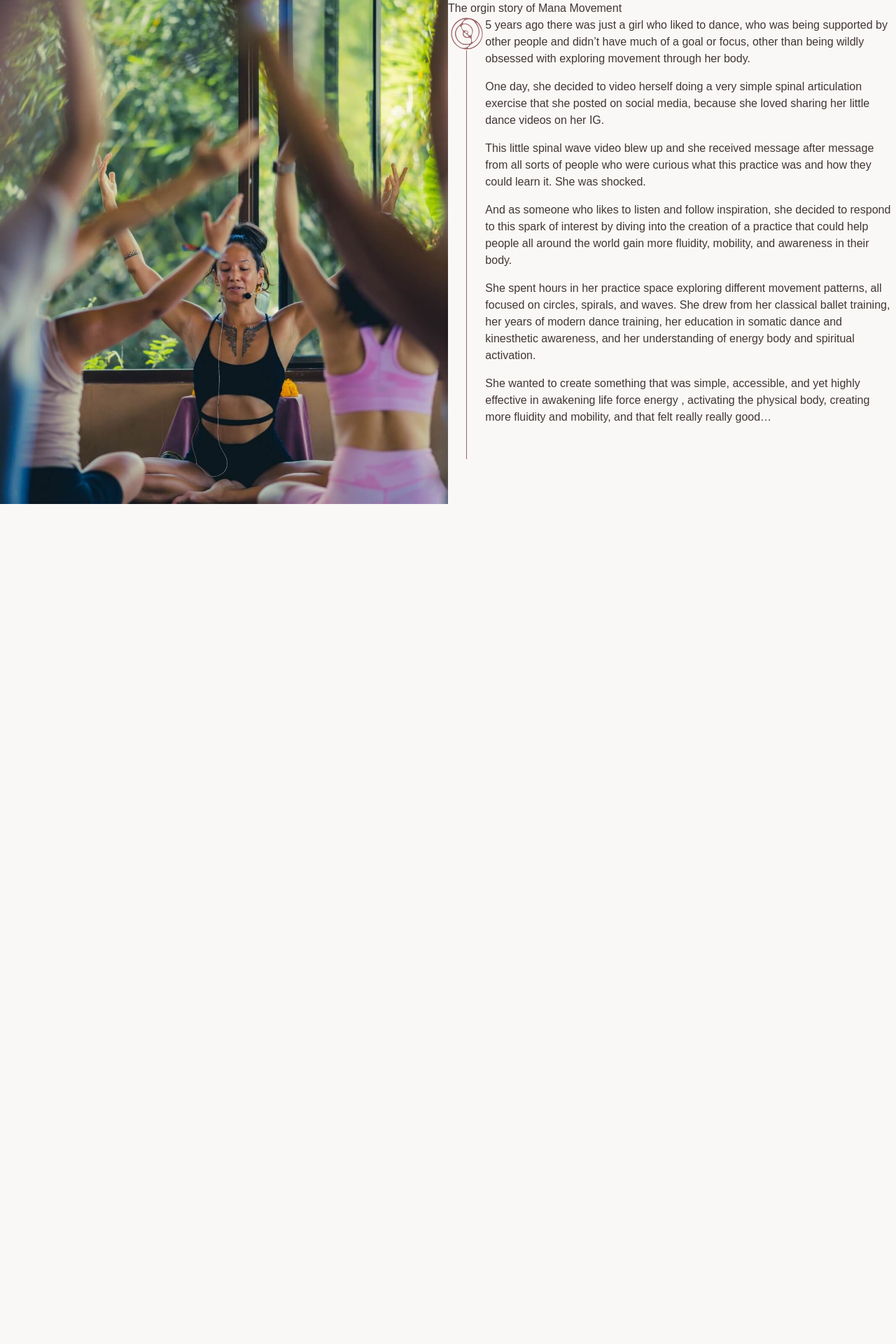
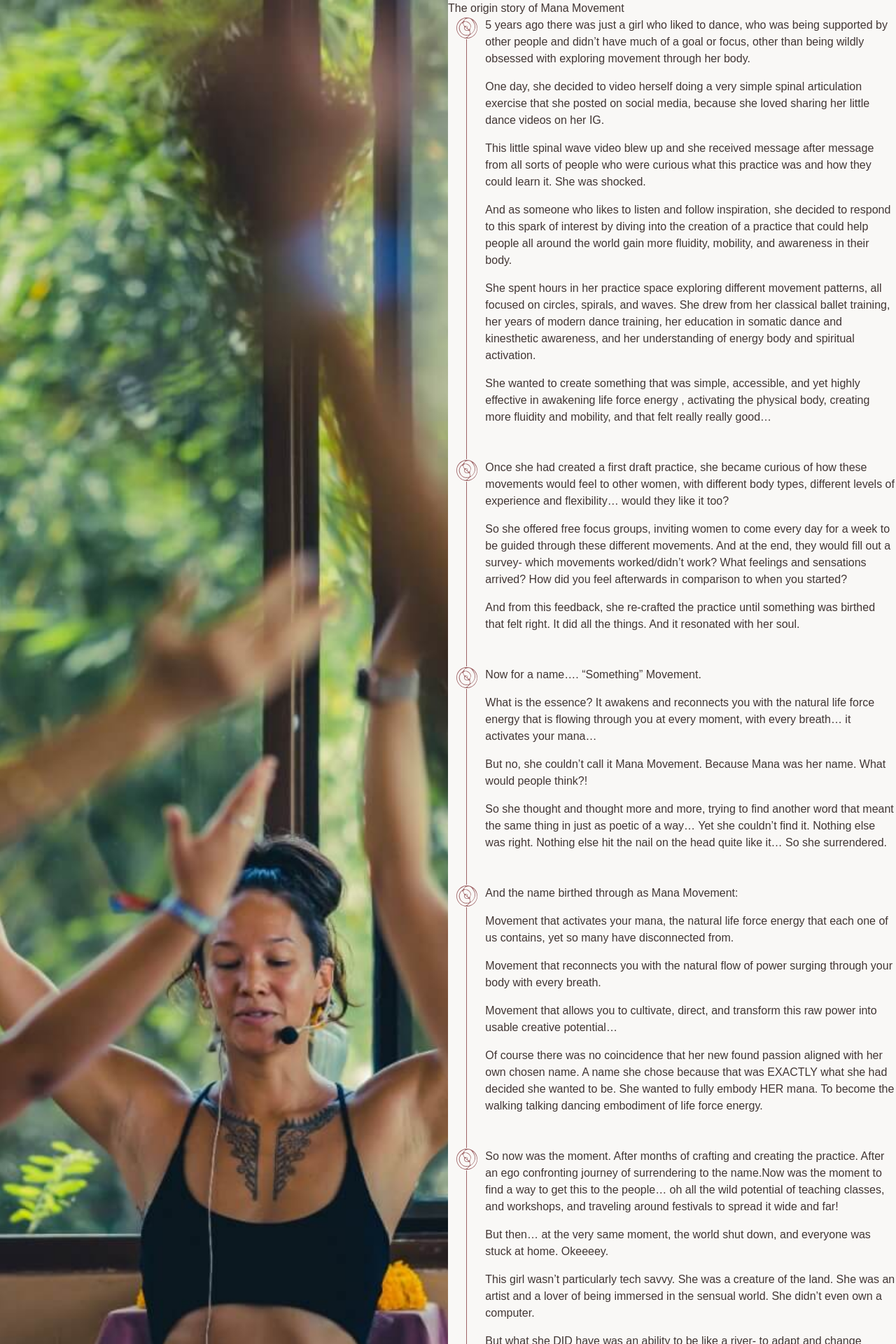
Before and after one commit to brittwoodard/mana-movement, a Jekyll site: the page built from about.html, in a window 1280 px wide. Shown: the top 1920 px of the page at 70% size. Built offline with Jekyll 4.4.1, drawn with Linux system fonts in a browser that asks for light colours; nearby versions of some CDN libraries; some web fonts are replaced; before the commit the page ends 900 px from its top, so only the background shows below that; some of the changed text lies outside the part shown.

Commit message:
Origin story

```diff
--- a/about.html
+++ b/about.html
@@ -2,10 +2,47 @@
 layout: default
 title: About Mana Movement
 hero-banner:
-  heading: The orgin story of Mana Movement
+  heading: The origin story of Mana Movement
   image:
     image_path: /uploads/images/manamovement-2.JPG
     image_focus:
+  timeline:
+    - |
+      <p>5 years ago there was just a girl who liked to dance, who was being supported by other people and didn’t have much of a goal or focus, other than being wildly obsessed with exploring movement through her body.</p>
+      <p>One day, she decided to video herself doing a very simple spinal articulation exercise that she posted on social media, because she loved sharing her little dance videos on her IG.</p>
+      <p>This little spinal wave video blew up and she received message after message from all sorts of people who were curious what this practice was and how they could learn it. She was shocked.</p>
+      <p>And as someone who likes to listen and follow inspiration, she decided to respond to this spark of interest by diving into the creation of a practice that could help people all around the world gain more fluidity, mobility, and awareness in their body.</p>
+      <p>She spent hours in her practice space exploring different movement patterns, all focused on circles, spirals, and waves. She drew from her classical ballet training, her years of modern dance training, her education in somatic dance and kinesthetic awareness, and her understanding of energy body and spiritual activation.</p>
+      <p>She wanted to create something that was simple, accessible, and yet highly effective in awakening life force energy , activating the physical body, creating more fluidity and mobility, and that felt really really good…</p>
+    - |
+      <p>Once she had created a first draft practice, she became curious of how these movements would feel to other women, with different body types, different levels of experience and flexibility… would they like it too?</p>
+      <p>So she offered free focus groups, inviting women to come every day for a week to be guided through these different movements. And at the end, they would fill out a survey- which movements worked/didn’t work? What feelings and sensations arrived? How did you feel afterwards in comparison to when you started?</p>
+      <p>And from this feedback, she re-crafted the practice until something was birthed that felt right. It did all the things. And it resonated with her soul.</p>
+    - |
+      <p>Now for a name…. “Something” Movement.</p>
+      <p>What is the essence? It awakens and reconnects you with the natural life force energy that is flowing through you at every moment, with every breath… it activates your mana…</p>
+      <p>But no, she couldn’t call it Mana Movement. Because Mana was her name.
+        What would people think?!</p>
+      <p>So she thought and thought more and more, trying to find another word that meant the same thing in just as poetic of a way… Yet she couldn’t find it. Nothing else was right. Nothing else hit the nail on the head quite like it… So she surrendered.</p>
+    - |
+      <p>And the name birthed through as Mana Movement:</p>
+      <p>Movement that activates your mana, the natural life force energy that each one of us contains, yet so many have disconnected from.</p>
+      <p>Movement that reconnects you with the natural flow of power surging through your body with every breath.</p>
+      <p>Movement that allows you to cultivate, direct, and transform this raw power into usable creative potential…</p>
+      <p>Of course there was no coincidence that her new found passion aligned with her own chosen name. A name she chose because that was EXACTLY what she had decided she wanted to be. She wanted to fully embody HER mana. To become the walking talking dancing embodiment of life force energy.</p>
+    - |
+      <p>So now was the moment. After months of crafting and creating the practice. After an ego confronting journey of surrendering to the name.Now was the moment to find a way to get this to the people… oh all the wild potential of teaching classes, and workshops, and traveling around festivals to spread it wide and far!</p>
+      <p>But then… at the very same moment, the world shut down, and everyone was stuck at home. Okeeeey.</p>
+      <p>This girl wasn’t particularly tech savvy. She was a creature of the land. She was an artist and a lover of being immersed in the sensual world. She didn’t even own a computer.</p>
+      <p>But what she DID have was an ability to be like a river- to adapt and change course, to surrender and flow in the direction that life was offerings in the moment… ironically, all skills cultivated through the MANA Movement practice. And thus was birthed the MANA Movement Online Program.</p>
+      <p>The first time launched, she gathered almost 100 women from around the world to dive into a 3-week journey through this simple yet powerful practice.An immersion of devotion. A program of homecoming. An experience of remembering the power of slowing down and arriving in life as a ritual.</p>
+    - |
+      <p>Fast forward to a few years later, and hundreds more of women gathered time after time…</p>
+      <p>Life-changing. Transformational. A homecoming to the true self. A remembrance of power. A practice that keeps giving and giving, taking us deeper and deeper.</p>
+      <p>Then through the years, birthed new Mana Movement Programs- Foundations, Maternity, confiDance, each with its own flavor and essence, reaching THOUSANDS of women around the world.</p>
+      <p>And then the requests started flowing in for a Mana Movement Teacher Training as women because inspired and passionate to help spread this simple yet deeply profound practice to their own communities and in their own languages…</p>
+    - |
+      <p>And so here we arrive, and it is just the beginning. As the nature of mana, the double taurus never-ending cycle of energy flowing in and out and up and down, expanding into the next evolution…</p>
 seo:
   hide-from-google: true
 ---
@@ -18,16 +55,15 @@
 
     <!-- Right Column / Scroll Text -->
 <div>
-        <h1>
-            {{ page.hero-banner.heading }}
-        </h1>
+    <h1>{{ page.hero-banner.heading }}</h1>
+
+    {% for block in page.hero-banner.timeline %}
     <div class="grid grid-cols-12">
 
-            <!-- Timeline -->
+      <!-- Timeline Column -->
       <div class="col-span-1 flex flex-col items-center">
-
         <!-- Icon -->
-                <img src="/uploads/icons/Logo-feature.svg" class="h-12 z-10 relative">
+        <img src="/uploads/icons/Logo-feature.svg" class="h-[2rem] z-10 relative">
 
         <!-- Vertical Line -->
         <div class="border-r border-feature w-0 h-full grow"></div>
@@ -35,13 +71,11 @@
 
       <!-- Story Column -->
       <div class="col-span-11 mb-12">
-                <p>5 years ago there was just a girl who liked to dance, who was being supported by other people and didn’t have much of a goal or focus, other than being wildly obsessed with exploring movement through her body.</p>
-                <p>One day, she decided to video herself doing a very simple spinal articulation exercise that she posted on social media, because she loved sharing her little dance videos on her IG.</p>
-                <p>This little spinal wave video blew up and she received message after message from all sorts of people who were curious what this practice was and how they could learn it. She was shocked.</p>
-                <p>And as someone who likes to listen and follow inspiration, she decided to respond to this spark of interest by diving into the creation of a practice that could help people all around the world gain more fluidity, mobility, and awareness in their body.</p>
-                <p>She spent hours in her practice space exploring different movement patterns, all focused on circles, spirals, and waves. She drew from her classical ballet training, her years of modern dance training, her education in somatic dance and kinesthetic awareness, and her understanding of energy body and spiritual activation.</p>
-                <p>She wanted to create something that was simple, accessible, and yet highly effective in awakening life force energy , activating the physical body, creating more fluidity and mobility, and that felt really really good…</p>
+        {{ block | markdownify }}
       </div>
+
     </div>
+    {% endfor %}
   </div>
+
 </section>
--- a/assets/css/style.css
+++ b/assets/css/style.css
@@ -763,6 +763,12 @@
 .h-12 {
   height: 3rem;
 }
+.h-8 {
+  height: 2rem;
+}
+.h-\[2rem\] {
+  height: 2rem;
+}
 .min-h-\[60vh\] {
   min-height: 60vh;
 }
@@ -786,6 +792,9 @@
 }
 .grow {
   flex-grow: 1;
+}
+.transform {
+  transform: translate(var(--tw-translate-x), var(--tw-translate-y)) rotate(var(--tw-rotate)) skewX(var(--tw-skew-x)) skewY(var(--tw-skew-y)) scaleX(var(--tw-scale-x)) scaleY(var(--tw-scale-y));
 }
 .cursor-pointer {
   cursor: pointer;
@@ -988,6 +997,9 @@
   .lg\:mb-10p {
     margin-bottom: 10%;
   }
+  .lg\:max-h-\[100vh\] {
+    max-height: 100vh;
+  }
   .lg\:w-\[65\%\] {
     width: 65%;
   }
```
Lines whose indentation alone changed are shown as unchanged.
